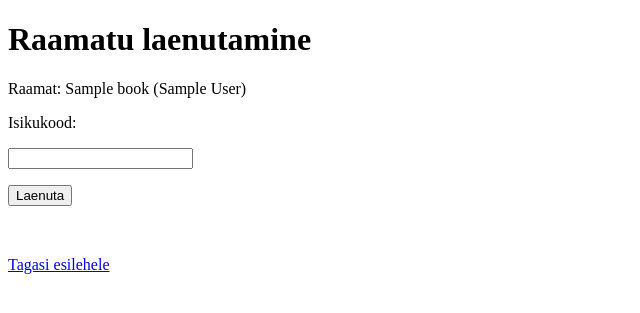
After one commit to dianarand/raamatukogu-ylesanne, a Flask app: page /book/1/lend in a window 1280 px wide. The commit adds this page. Shown: the top 313 px of the page, without its empty margins (0-640 px from the left). Run offline with Flask 2, Linux system fonts and the light colour scheme; a user stored in the database is signed in; tables that the repository leaves empty hold one stand-in row (values such as "Sample post").

Commit message:
added book lending

```diff
--- a/libraryapp/forms.py
+++ b/libraryapp/forms.py
@@ -15,7 +15,12 @@
     submit = SubmitField('Lisa')
 
 
-class AddLenderForm(FlaskForm):
+class LenderForm(FlaskForm):
     name = StringField('Eesnimi', validators=[DataRequired(), Length(max=50)])
     surname = StringField('Perekonnanimi', validators=[DataRequired(), Length(max=50)])
+    code = StringField('Isikukood', validators=[DataRequired(), Length(min=11, max=11)])
     submit = SubmitField('Lisa')
+
+class BookLendForm(FlaskForm):
+    code = StringField('Isikukood', validators=[DataRequired(), Length(min=11, max=11)])
+    submit = SubmitField('Laenuta')
--- a/libraryapp/models.py
+++ b/libraryapp/models.py
@@ -22,6 +22,7 @@ class Lender(db.Model):
     id = db.Column(db.Integer, primary_key=True)
     name = db.Column(db.String(50), nullable=False)
     surname = db.Column(db.String(50), nullable=False)
+    personal_code = db.Column(db.String(11), nullable=False)
     lended_books = db.relationship('Book', backref='lender')
 
     def __repr__(self):
--- a/libraryapp/routes.py
+++ b/libraryapp/routes.py
@@ -1,6 +1,6 @@
 from flask import redirect, url_for, render_template, request, flash
 from libraryapp import app, db
-from libraryapp.forms import LoginForm, BookForm, AddLenderForm
+from libraryapp.forms import LoginForm, BookForm, LenderForm, BookLendForm
 from libraryapp.models import Book, Lender, User
 from flask_login import login_user, current_user, logout_user, login_required
 
@@ -67,23 +67,42 @@ def add_book():
         return redirect(url_for('home'))
 
 
-@app.route('/book/<book_id>')
+@app.route('/book/<int:book_id>')
 @login_required
 def book(book_id):
     book = Book.query.get_or_404(book_id)
     return render_template('book.html', book=book)
 
 
+@app.route('/book/<int:book_id>/lend', methods=['GET', 'POST'])
+@login_required
+def lend_book(book_id):
+    book = Book.query.get_or_404(book_id)
+    form = BookLendForm()
+    if form.validate_on_submit():
+        lender = User.query.filter_by(personal_code=form.code.data)
+        if lender:
+            book.lender_id = lender.id
+            db.session.commit()
+            flash(f'Raamat on laenutatud kasutajale {lender}')
+            return redirect(url_for('home'))
+        else:
+            flash('Laenutajat ei ole olemas! Proovi uuesti.')
+    return render_template('lender.html', title='Raamatu laenutamine', book=book, form=form)
+
+
 @app.route('/add_lender', methods=['GET', 'POST'])
 @login_required
 def add_lender():
-    form = AddLenderForm()
+    form = LenderForm()
     if form.validate_on_submit():
-        name = form.name.data
-        surname = form.surname.data
-        lender = Lender(name=name, surname=surname)
+        lender = Lender(
+            name=form.name.data,
+            surname=form.surname.data,
+            personal_code=form.code.data
+        )
         db.session.add(lender)
         db.session.commit()
         flash('Laenutaja lisatud!')
         return redirect(url_for('home'))
-    return render_template('add_lender.html', form=form)
+    return render_template('lender.html', title='Lisa uus laenutaja', form=form)
--- a/libraryapp/templates/layout.html
+++ b/libraryapp/templates/layout.html
@@ -14,5 +14,7 @@
     {% endwith %}
     {% block content %}
     {% endblock %}
+    <br>
+    <p><a href="/">Tagasi esilehele</a></p>
 </body>
 </html>
--- /dev/null
+++ b/libraryapp/templates/lender.html
@@ -0,0 +1,21 @@
+{% extends 'layout.html' %}
+{% block content %}
+    <h1>{{ title }}</h1>
+    {% if book %}
+        <p>Raamat: {{ book }}</p>
+    {% endif %}
+    <form method="post" action="#">
+        {{ form.hidden_tag() }}
+        {% if form.name %}
+            <p>{{ form.name.label() }}:</p>
+            <p>{{ form.name() }}</p>
+        {% endif %}
+        {% if form.surname %}
+            <p>{{ form.surname.label() }}:</p>
+            <p>{{ form.surname() }}</p>
+        {% endif %}
+        <p>{{ form.code.label() }}:</p>
+        <p>{{ form.code() }}</p>
+        <p>{{ form.submit() }}</p>
+    </form>
+{% endblock %}
--- a/libraryapp/templates/status.html
+++ b/libraryapp/templates/status.html
@@ -19,5 +19,4 @@
         </tr>
     {% endfor %}
     </table>
-    <p><a href="/">Tagasi esilehele</a></p>
 {% endblock %}
```
Also changed, not shown: libraryapp/templates/add_lender.html (deleted, +0 -22 lines).
